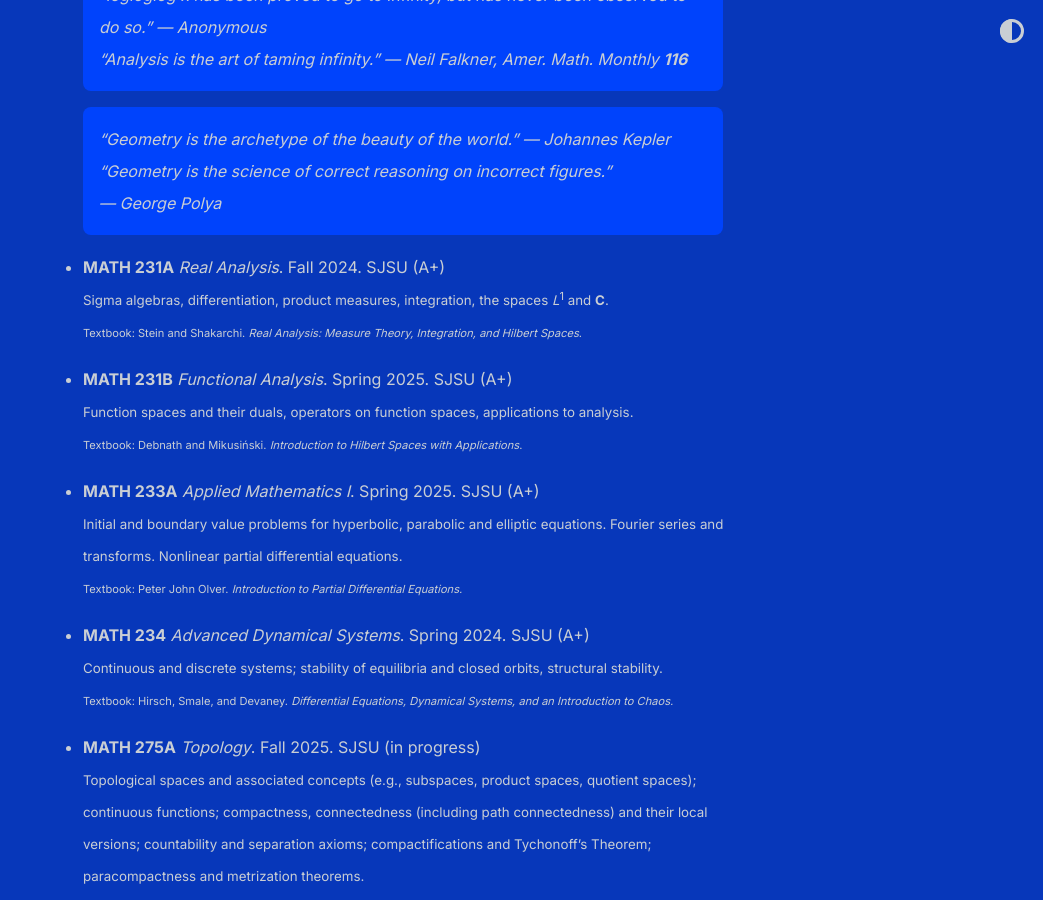
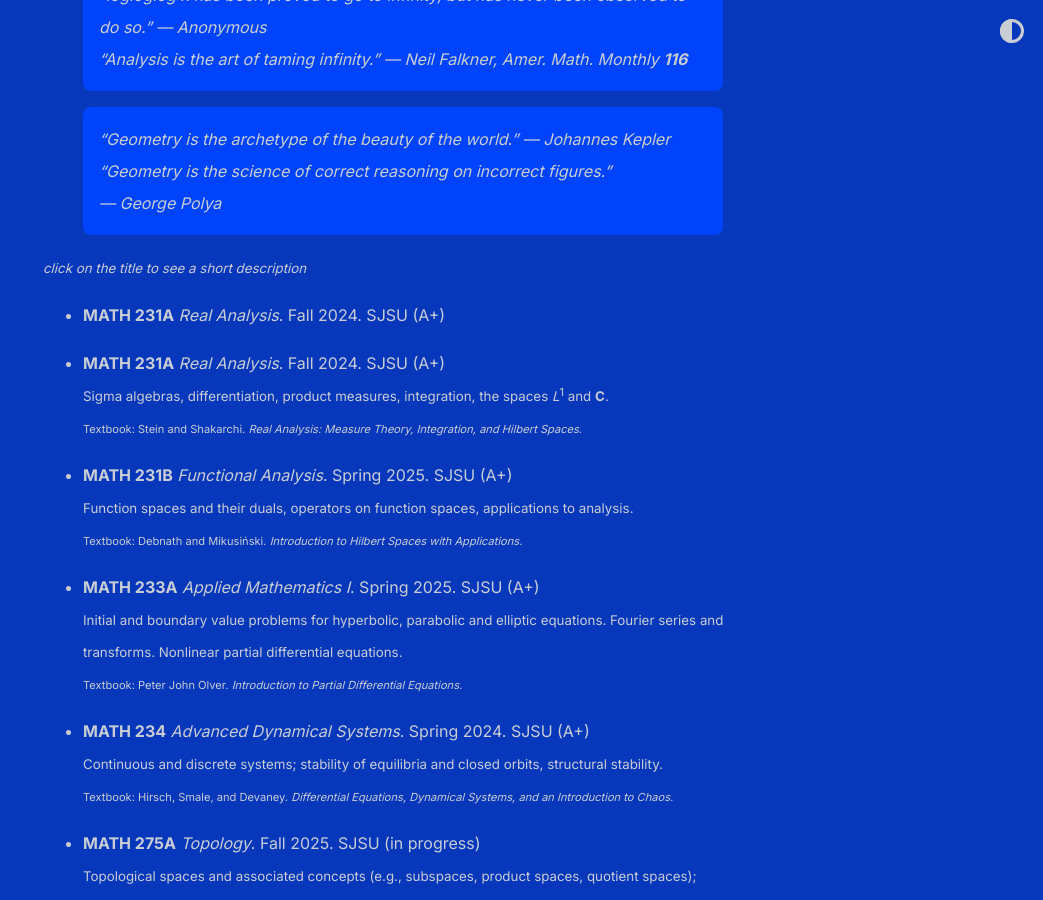
Before and after one commit to shihankanungo/shihankanungo.github.io, a Jekyll site: the page built from courses.md, in a window 1280 px wide and 900 px high, scrolled down 1500 px. Shown: the whole window, without its empty margins (237-1280 px from the left). Built offline with Jekyll 4.4.1, drawn with Linux system fonts in a browser that asks for light colours.

Commit message:
Update courses.md

```diff
--- a/courses.md
+++ b/courses.md
@@ -29,6 +29,16 @@
 
 > "Geometry is the archetype of the beauty of the world." --- Johannes Kepler <br>
 > "Geometry is the science of correct reasoning on incorrect figures." <br> --- George Polya <br>
+
+<small><i>click on the title to see a short description</i></small>
+
+<ul>
+<li><details>
+  <summary style="list-style-type: none;"><b>MATH 231A</b> <i>Real Analysis</i>. Fall 2024. SJSU (A+) </summary>
+  <small>Sigma algebras, differentiation, product measures, integration, the spaces <i>L</i><sup>1</sup> and <b>C</b>.</small><br>
+  <small>Textbook: Stein and Shakarchi. <i>Real Analysis: Measure Theory, Integration, and Hilbert Spaces</i>.</small>
+</details></li>
+</ul>
 
 - **MATH 231A** *Real Analysis*. Fall 2024. SJSU (A+) <br>
   <small>Sigma algebras, differentiation, product measures, integration, the spaces  *L*<sup>1</sup> and **C**.</small> <br>
```
